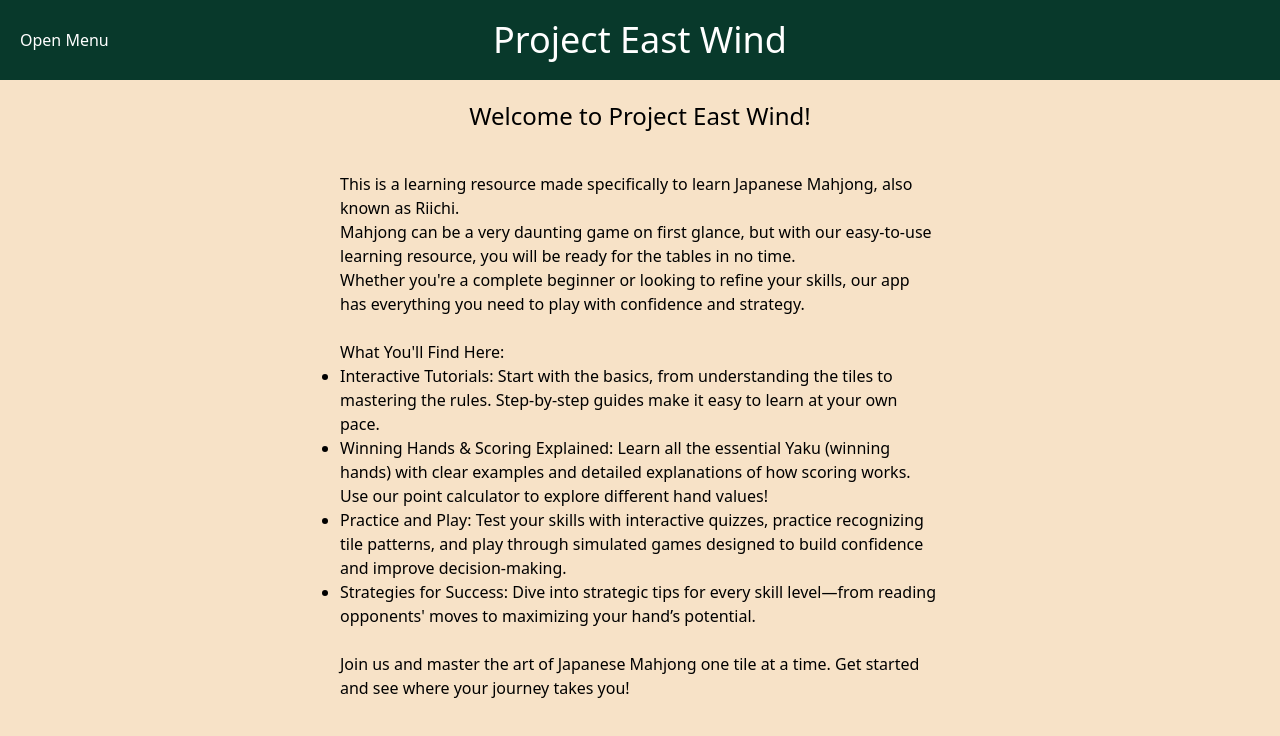
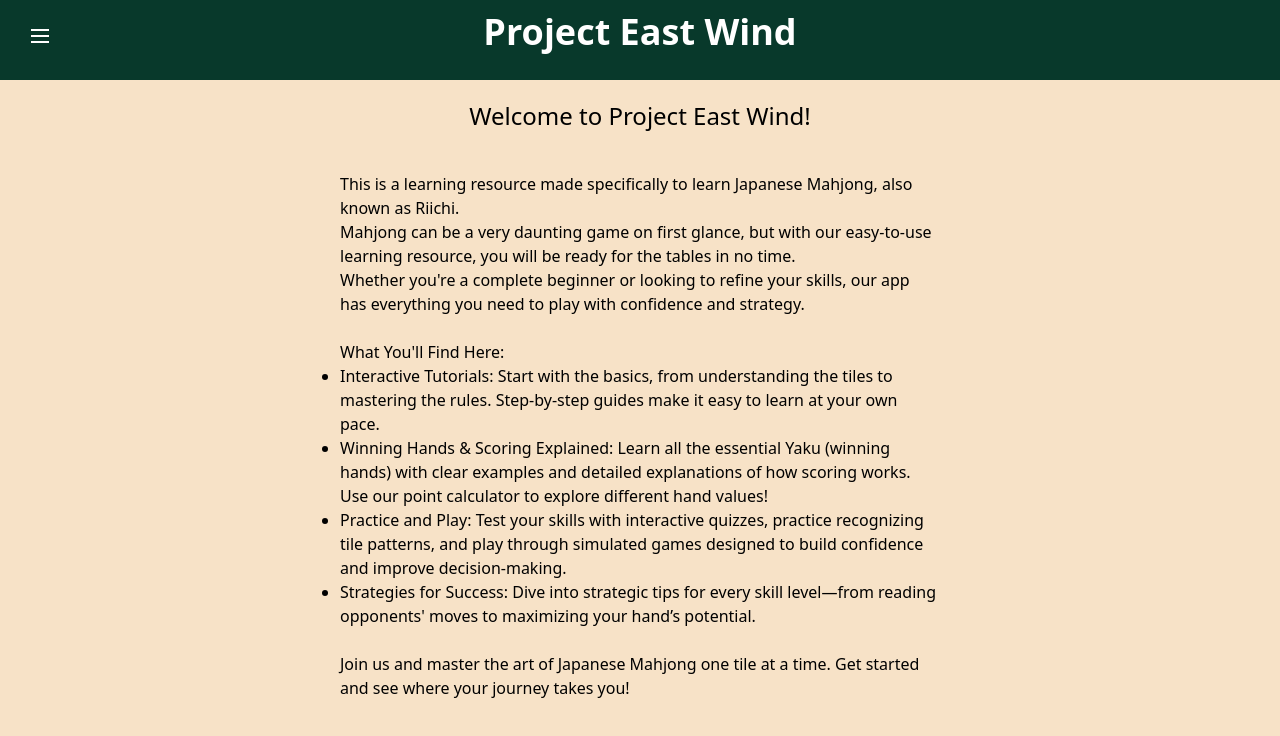
Before and after one commit to kiw1meister/eastwind, a Svelte app in the folder frontend/: page / in a window 1280 px wide. Shown: the top 736 px of the page. Built offline with nearby package versions, Linux system fonts and the light colour scheme.

Commit message:
feat: CSS changes, resource page update, placeholder for scoring component

```diff
--- a/frontend/src/App.svelte
+++ b/frontend/src/App.svelte
@@ -4,11 +4,9 @@
   import Sidebar from './component/Sidebar.svelte';
   import Basics from './component/Basics.svelte';
   import Strategy from './component/Strategy.svelte';
+  import Scoring from './component/Scoring.svelte';
   import Resources from './component/Resources.svelte';
   import Practice from './component/Practice.svelte';
-
-  // let siteState = $state<string>('home')
-  // let active = $state<boolean>(false)
 
   function toggleActive() {
     siteState.update(state => ({ ...state, active: !state.active }));
@@ -17,10 +15,55 @@
 </script>
 
 <div class="flex items-center justify-center h-20 bg-forestgreen text-white">
-  <button class="absolute top-15 left-5" onclick={toggleActive}>
-    {$siteState.active ? 'Close' : 'Open'} Menu
+  <button class="absolute top-4 left-5 p-2" onclick={toggleActive}>
+    <!-- Hamburger Menu -->
+    <svg
+      xmlns="http://www.w3.org/2000/svg"
+      class="h-6 w-6 transition-transform duration-300 ease-in-out"
+      fill="none"
+      viewBox="0 0 24 24"
+      stroke="currentColor"
+    >
+      <!-- Top Line -->
+      <line
+        x1="3"
+        y1="6"
+        x2="21"
+        y2="6"
+        class="transition-all duration-300 ease-in-out"
+        stroke-width="2"
+        stroke="currentColor"
+        class:rotate-45={$siteState.active}
+        style:transform-origin="50% 50%"
+        class:translate-y-2={$siteState.active}
+      />
+      <!-- Middle Line -->
+      <line
+        x1="3"
+        y1="12"
+        x2="21"
+        y2="12"
+        class="transition-all duration-300 ease-in-out"
+        stroke-width="2"
+        stroke="currentColor"
+        opacity={$siteState.active ? 0 : 1}
+      />
+      <!-- Bottom Line -->
+      <line
+        x1="3"
+        y1="18"
+        x2="21"
+        y2="18"
+        class="transition-all duration-300 ease-in-out"
+        stroke-width="2"
+        stroke="currentColor"
+        class:-rotate-45={$siteState.active}
+        style:transform-origin="50% 50%"
+        class:-translate-y-2={$siteState.active}
+      />
+    </svg>
   </button>
-  <h1 class="text-center text-4xl">Project East Wind</h1>
+  <h1 class="text-white sm:text-4xl text-3xl font-bold mb-4">Project East Wind</h1>
 </div>
 
 <Sidebar />
@@ -35,9 +78,9 @@
   {#if $siteState.view==="strategy"}
     <Strategy />
   {/if}
-  <!-- {#if state.view==="scoring"}
+  {#if $siteState.view==="scoring"}
     <Scoring />
-  {/if} -->
+  {/if}
   {#if $siteState.view==="practice"}
     <Practice />
   {/if}
--- a/frontend/src/component/Practice.svelte
+++ b/frontend/src/component/Practice.svelte
@@ -5,7 +5,9 @@
 
 <div class="p-5 sm:w-1/2 place-content-center mx-auto" transition:fade>
 
-    <h1>Test your basic knowledge of the game with our quiz!</h1>
+    <h2 class="text-center my-10 text-2xl">
+        Test your basic knowledge of the game with our quiz!
+    </h2>
 
     <Quiz />
 
--- a/frontend/src/component/Resources.svelte
+++ b/frontend/src/component/Resources.svelte
@@ -1,27 +1,44 @@
-<script lang="ts">
-    import { tileLookup } from '../assets/lookup';
+<script>
+  import { fade } from 'svelte/transition';
+  import TileSearcher from './subcomponents/TileSearcher.svelte';
 
-    // Example tile titles for a Mahjong hand
-    let tileNames: string[] = $state(Object.keys(tileLookup));
-    let filterTiles = $derived(tileNames.filter((tile) => tile.toLowerCase().includes(input.toLowerCase())));
-
-    let input = $state("");
-
-    // Create an array of image paths based on the titles
-    let tileImage = $state(tileNames.map(tile => tileLookup[tile] || '/images/default.png'));
+  let cardView = $state(null)
 </script>
 
-  <!-- Input box for tile names -->
-<input
-    type="text"
-    placeholder="Type tile names separated by commas (e.g., 1p, 2p, E, R)"
-    bind:value={input}
-    class="input-box"
-/>
+<div class="p-5 sm:w-1/2 place-content-center mx-auto" transition:fade>
 
-<h2>Your Mahjong Hand:</h2>
-<div class="flex gap-3">
-    {#each filterTiles as image}
-      <img src={tileLookup[image]} alt="Mahjong tile" class="w-24 h-auto" />
-    {/each}
+  {#if cardView === null}
+      <div class="text-center m-10">
+          <h1 class="text-3xl">Check out the resources below!</h1>
+      </div>
+
+      <div class="grid grid-cols-2 gap-5 place-content-center">
+          <button class="text-black p-6 shadow-lg bg-white rounded-xl hover:bg-tealgreen hover:text-white ease-in-out transition duration-300" onclick={cardView="searcher"}>
+              Tile Searcher
+          </button>
+
+          <button class="p-6 shadow-lg bg-white rounded-xl hover:bg-tealgreen hover:text-white ease-in-out transition duration-300" onclick={cardView="yaku"}>
+              Yaku Sheet
+          </button>
+
+      </div>
+  {/if}
+
+  {#if cardView === 'searcher'}
+       <div in:fade>
+          <TileSearcher />
+      </div>
+  {/if}
+  {#if cardView === 'yaku'}
+      <div in:fade>
+          <img src="https://i.redd.it/6no9e5x3dl921.jpg" alt="Yaku Reference Sheet">
+      </div>
+  {/if}
+
+  {#if cardView === "searcher" || cardView === "yaku"}
+      <button class="bg-white mt-4 p-2 shadow-lg rounded-lg border-2" onclick={cardView = null}>
+          Back to Top
+      </button>
+  {/if}
+
 </div>
--- /dev/null
+++ b/frontend/src/component/Scoring.svelte
@@ -0,0 +1,12 @@
+<script>
+    import { fade } from 'svelte/transition'
+</script>
+
+<div class="p-5 sm:w-1/2 place-content-center mx-auto" transition:fade>
+    <h2 class="text-center mb-10 text-2xl">
+        Whoops, this section is still under construction!
+    </h2>
+    <p class="text-center">
+        Check back some day for updates!
+    </p>
+</div>
--- a/frontend/src/component/subcomponents/Quiz.svelte
+++ b/frontend/src/component/subcomponents/Quiz.svelte
@@ -1,6 +1,7 @@
 <script lang="ts">
     import axios from 'axios';
     import { onMount } from 'svelte';
+    import { fade } from 'svelte/transition'
 
     let questions = [];
     let currentQuestionIndex = 0;
--- /dev/null
+++ b/frontend/src/component/subcomponents/TileSearcher.svelte
@@ -0,0 +1,66 @@
+<script lang="ts">
+    import { tileLookup } from '../../assets/lookup';
+
+    let tileNames: string[] = $state(Object.keys(tileLookup));
+    let filterTiles = $derived(tileNames.filter((tile) => tile.toLowerCase().includes(input.toLowerCase())));
+
+    let input = $state("");
+    let isOpen = $state(false);
+</script>
+
+  <div class="p-4 max-w-md mx-auto">
+    <button
+      onclick={() => (isOpen = !isOpen)}
+      class="bg-tealgreen text-white px-4 py-2 rounded w-full text-left flex justify-between items-center"
+    >
+      Search Syntax
+      <svg
+        class="h-5 w-5 transition-transform"
+        fill="none"
+        viewBox="0 0 24 24"
+        stroke="currentColor"
+        class:rotate-180={isOpen}
+      >
+        <path
+          stroke-linecap="round"
+          stroke-linejoin="round"
+          stroke-width="2"
+          d="M19 9l-7 7-7-7"
+        />
+      </svg>
+    </button>
+
+    <!-- Collapsible List -->
+    <ul
+      class="mt-2 space-y-2 overflow-hidden transition-all duration-300"
+      style:max-height={isOpen ? '400px' : '0px'}
+    >
+      <li class="p-2 bg-white rounded">Numbered: 1 to 9</li>
+      <li class="p-2 bg-white rounded">Manzu: m</li>
+      <li class="p-2 bg-white rounded">Pinzu: p</li>
+      <li class="p-2 bg-white rounded">Souzu: s</li>
+      <li class="p-2 bg-white rounded">Wind: e, s, w, n</li>
+      <li class="p-2 bg-white rounded">Dragon: r, g, h</li>
+      <li class="p-2 bg-white rounded">Aka Dora: a</li>
+    </ul>
+  </div>
+
+<div class="text-center">
+
+  <input
+    type="text"
+    placeholder="Type tile names as documented above"
+    bind:value={input}
+    class="block mx-auto w-1/2 p-4 text-l rounded-xl"
+  />
+
+  <h2 class="my-5 text-xl">Your Mahjong Tiles:</h2>
+  <div class="flex flex-wrap gap-3">
+    {#if input}
+      {#each filterTiles as image}
+        <img src={tileLookup[image]} alt="Mahjong tile" class="w-1/6 h-auto object-cover mx-auto" />
+      {/each}
+    {/if}
+  </div>
+
+</div>
```
